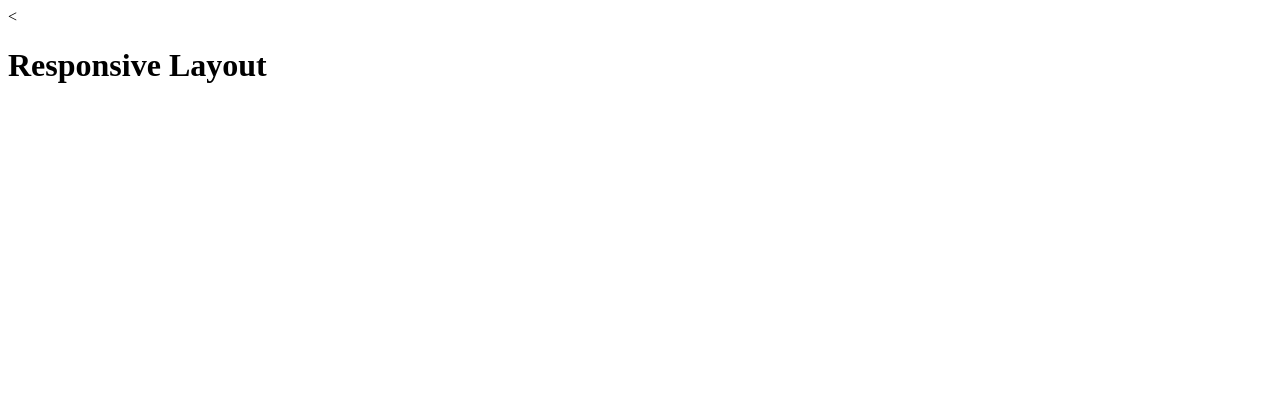
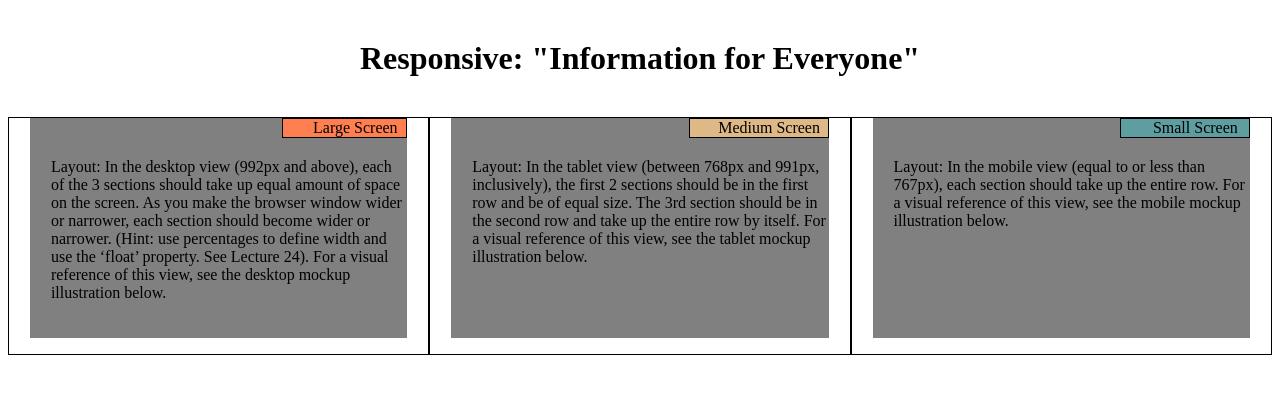
Before and after one commit to bmabe/Coursera-test, a plain HTML site: page module2-solution/module2-solution:index.html in a window 1280 px wide. Drawn offline with Linux system fonts and the light colour scheme.

Commit message:
My Second Page

```diff
--- a/module2-solution/module2-solution:index.html
+++ b/module2-solution/module2-solution:index.html
@@ -1,31 +1,71 @@
 <!DOCTYPE html>
-<<!DOCTYPE html>
 <html>
 <head>
-<meta charset="utf-8>">
-	<title>Module 2 Assignment</title>
+<meta charset="utf-8">
+<title>Responsive: "Information for Everyone"</title>
 <style>
-*{
+/********** Base styles **********/
+* {
   box-sizing: border-box;
 }
 h1 {
-	margin-bottom: 15px;
+  margin: 40px;
+  text-align: center;
+  font-style: Helvetica;
 }
 
 p {
+  border: 10px white;
+  background-color: gray;
+  width: 90%;
+  height: 220px;
+  margin-top: 0px;
+  margin-left: 5%;
+  padding-left: 5%;
+
+  }
+  .box1 {
       border: 1px solid black;
-	background-color: #A52A2A;
-	width: 90%
-	height: 150px;
-	margin-right: auto;
-	margin-left: auto;
-	font-family: Helvetica;
-	color: white;
+      background-color: #FF7F50;
+      margin-bottom: 0px;
+      width: 125px;
+      height: 20px;
+      text-align: center;
+      margin-right: 5%;
+      float: right;
+
     }
-@media (min-width: 1200px) {
+    .box2 {
+      border: 1px solid black;
+      background-color: #DEB887;
+      width: 140px;
+      height: 20px;
+      text-align: center;
+      margin-right: 5%;
+      float: right;
+
+    }
+    .box3 {
+      border: 1px solid black;
+      background-color: #5F9EA0;
+      margin-bottom: 0px;
+      width: 130px;
+      height: 20px;
+      text-align: center;
+      margin-right: 5%;
+      float: right;
+
+    }
+}
+/* Simple Responsive Framework. */
+.row {
+  width: 100%;
+}
+/********** Large devices only **********/
+@media (min-width: 992px) {
   .col-lg-1, .col-lg-2, .col-lg-3, .col-lg-4, .col-lg-5, .col-lg-6, .col-lg-7, .col-lg-8, .col-lg-9, .col-lg-10, .col-lg-11, .col-lg-12 {
     float: left;
-		border: 1px solid green;
+    border: 1px solid black;
   }
   .col-lg-1 {
     width: 8.33%;
@@ -52,7 +92,7 @@ p {
     width: 66.66%;
   }
   .col-lg-9 {
-	width: 75%;
+    width: 74.99%;
   }
   .col-lg-10 {
     width: 83.33%;
@@ -63,10 +103,12 @@ p {
   .col-lg-12 {
     width: 100%;
   }
-@media (min-width: 950px) and (max-width: 1199px) {
+}
+/********** Medium devices only **********/
+@media (min-width: 768px) and (max-width: 991px) {
   .col-md-1, .col-md-2, .col-md-3, .col-md-4, .col-md-5, .col-md-6, .col-md-7, .col-md-8, .col-md-9, .col-md-10, .col-md-11, .col-md-12 {
     float: left;
-		border: 1px solid green;
+    border: 1px solid black;
   }
   .col-md-1 {
     width: 8.33%;
@@ -93,7 +135,7 @@ p {
     width: 66.66%;
   }
   .col-md-9 {
-	width: 75%;
+    width: 74.99%;
   }
   .col-md-10 {
     width: 83.33%;
@@ -105,10 +147,18 @@ p {
     width: 100%;
   }
 }
-
 </style>
 </head>
 <body>
-<h1>Responsive Layout</h1>
+<h1>Responsive: "Information for Everyone"</h1>
 
 <div class="row">
+  <div class="col-lg-4 col-md-6" ><p class="box1">Large Screen</p><p style="padding-top: 40px">Layout: In the desktop view (992px and above), each of the 3 sections should take up equal amount of space on the screen. As you make the browser window wider or narrower, each section should become wider or narrower. (Hint: use percentages to define width and use the ‘float’ property. See Lecture 24). For a visual reference of this view, see the desktop mockup illustration below.</p></div>
+
+  <div class="col-lg-4 col-md-6"><p class="box2">Medium Screen</p><p style="padding-top: 40px">Layout: In the tablet view (between 768px and 991px, inclusively), the first 2 sections should be in the first row and be of equal size. The 3rd section should be in the second row and take up the entire row by itself. For a visual reference of this view, see the tablet mockup illustration below.</p></div>
+
+  <div class="col-lg-4 col-md-12"><p class="box3">Small Screen</p><p style="padding-top: 40px">Layout: In the mobile view (equal to or less than 767px), each section should take up the entire row. For a visual reference of this view, see the mobile mockup illustration below.</p></div>
+
+</div>
+</body>
+</html>
```
Lines whose indentation alone changed are shown as unchanged.
